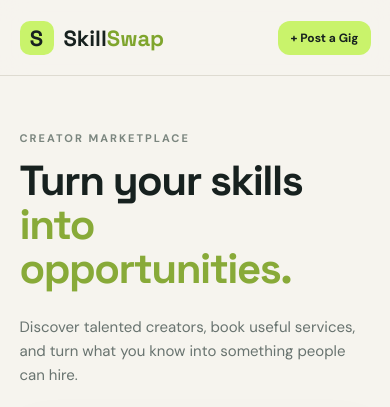
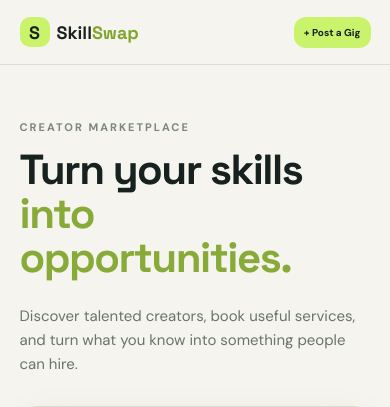
Before and after one commit to CODEDEMON090/SkillSwap, a Flask app: page / in a window 390 px wide. Shown: the top 407 px of the page. Run offline with Flask 3, Linux system fonts and the light colour scheme; data comes from the database, SQL or seed files in the repository.

Commit message:
Fix mobile status bar

```diff
--- a/static/style.css
+++ b/static/style.css
@@ -66,6 +66,35 @@ label{display:block;font-size:12px;font-weight:800;margin:15px 0}input,select,te
     .nav-cta {
         padding: 9px 12px;
         font-size: 12px;
+    }
+
+    .navbar {
+    height: 65px;
+    padding: 0 5%;
+    }
+
+    .brand {
+    font-size: 18px;
+    gap: 7px;
+    }
+
+    .brand-mark {
+    width: 30px;
+    height: 30px;
+    }
+
+    nav {
+    gap: 8px;
+    font-size: 11px;
+    }
+
+    nav a:not(.nav-cta) {
+    display: none;
+    }
+
+    .nav-cta {
+    padding: 9px 10px;
+    font-size: 10px;
     }
 
     .hero {
```
